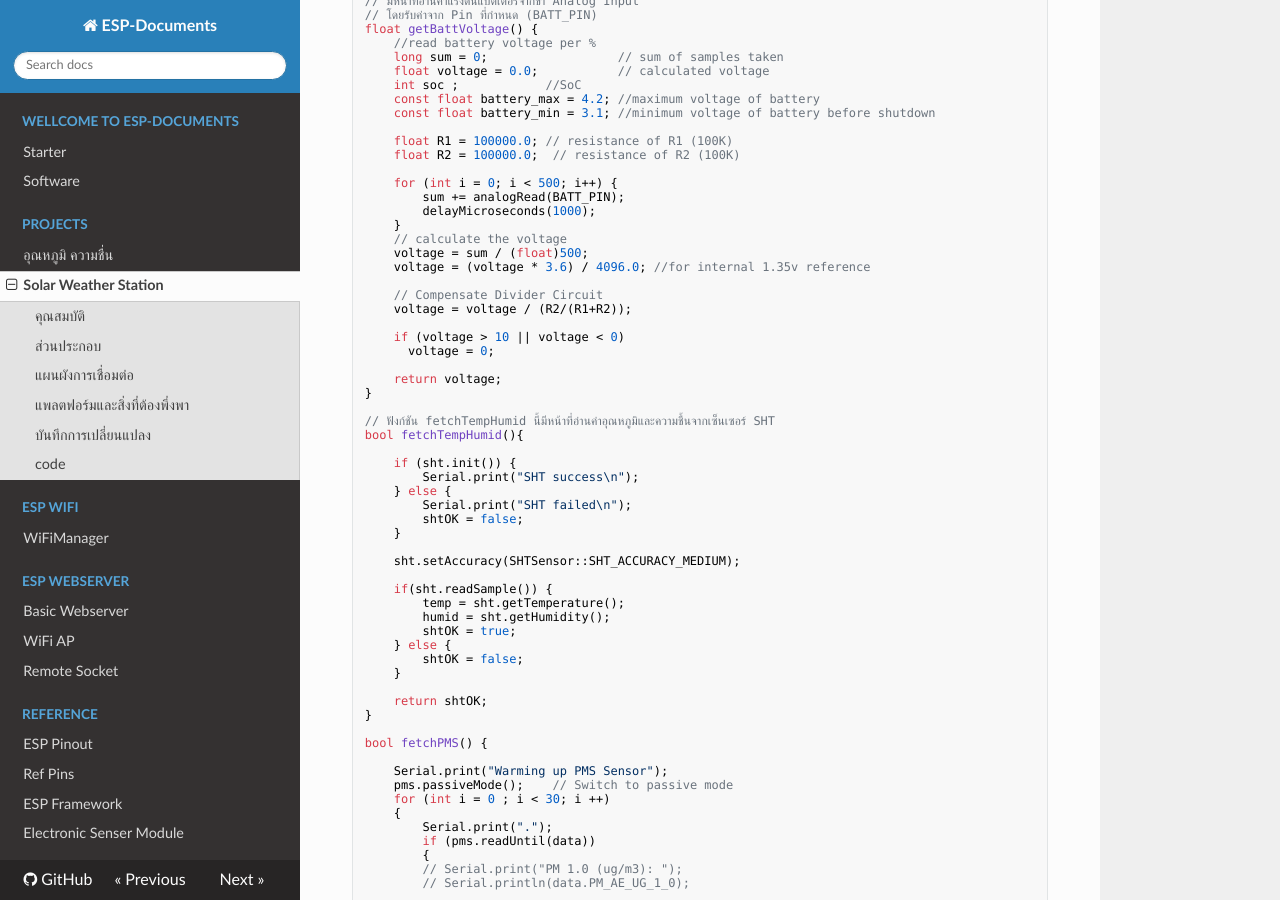
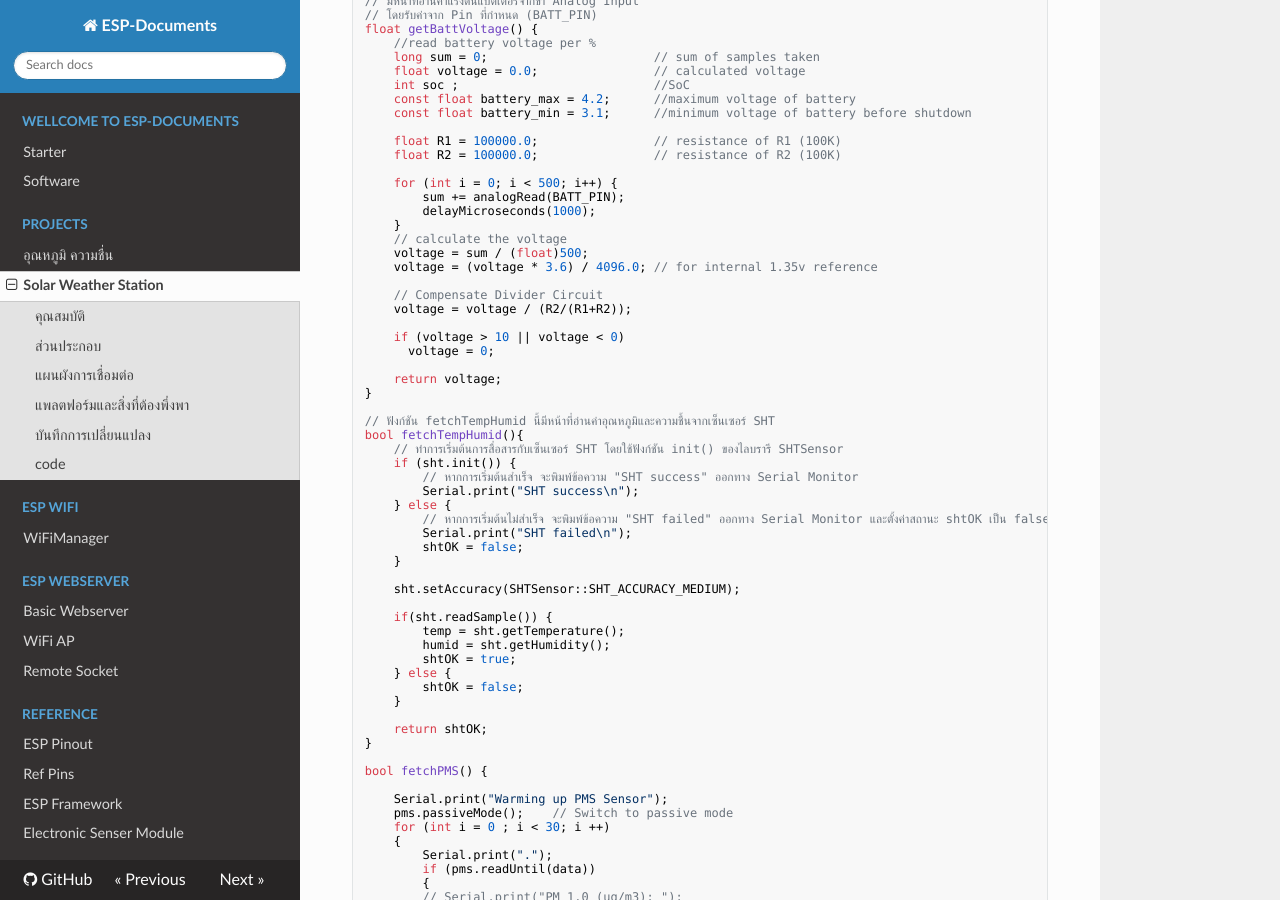
Before and after one commit to GDevLab/ESP-Documents, an MkDocs documentation site: the page built from docs/projects/solar-weather-station.md, in a window 1280 px wide and 900 px high, scrolled down 3591 px. Built offline with MkDocs 1.6.1, drawn with Linux system fonts in a browser that asks for light colours; nearby versions of some CDN libraries.

Commit message:
Update solar-weather-station.md

```diff
--- a/docs/projects/solar-weather-station.md
+++ b/docs/projects/solar-weather-station.md
@@ -196,14 +196,14 @@ int calculateSoC(float voltage) {
 // โดยรับค่าจาก Pin ที่กำหนด (BATT_PIN)
 float getBattVoltage() {
     //read battery voltage per %
-    long sum = 0;                  // sum of samples taken
-    float voltage = 0.0;           // calculated voltage
-    int soc ;            //SoC
-    const float battery_max = 4.2; //maximum voltage of battery
-    const float battery_min = 3.1; //minimum voltage of battery before shutdown
+    long sum = 0;                       // sum of samples taken
+    float voltage = 0.0;                // calculated voltage
+    int soc ;                           //SoC
+    const float battery_max = 4.2;      //maximum voltage of battery
+    const float battery_min = 3.1;      //minimum voltage of battery before shutdown
 
-    float R1 = 100000.0; // resistance of R1 (100K)
-    float R2 = 100000.0;  // resistance of R2 (100K)
+    float R1 = 100000.0;                // resistance of R1 (100K)
+    float R2 = 100000.0;                // resistance of R2 (100K)
 
     for (int i = 0; i < 500; i++) {
         sum += analogRead(BATT_PIN);
@@ -211,7 +211,7 @@ float getBattVoltage() {
     }
     // calculate the voltage
     voltage = sum / (float)500;
-    voltage = (voltage * 3.6) / 4096.0; //for internal 1.35v reference
+    voltage = (voltage * 3.6) / 4096.0; // for internal 1.35v reference
 
     // Compensate Divider Circuit
     voltage = voltage / (R2/(R1+R2));
@@ -224,10 +224,12 @@ float getBattVoltage() {
 
 // ฟังก์ชัน fetchTempHumid นี้มีหน้าที่อ่านค่าอุณหภูมิและความชื้นจากเซ็นเซอร์ SHT
 bool fetchTempHumid(){
-
+    // ทำการเริ่มต้นการสื่อสารกับเซ็นเซอร์ SHT โดยใช้ฟังก์ชัน init() ของไลบรารี SHTSensor
     if (sht.init()) {
+        // หากการเริ่มต้นสำเร็จ จะพิมพ์ข้อความ "SHT success" ออกทาง Serial Monitor
         Serial.print("SHT success\n");
     } else {
+        // หากการเริ่มต้นไม่สำเร็จ จะพิมพ์ข้อความ "SHT failed" ออกทาง Serial Monitor และตั้งค่าสถานะ shtOK เป็น false
         Serial.print("SHT failed\n");
         shtOK = false;
     }
```
